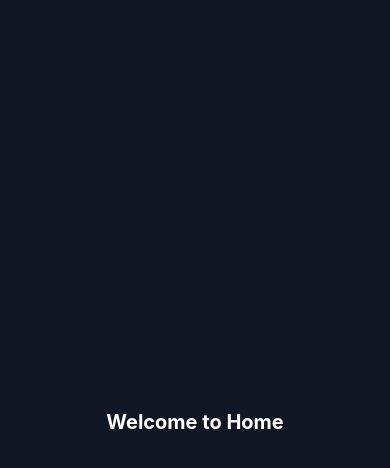
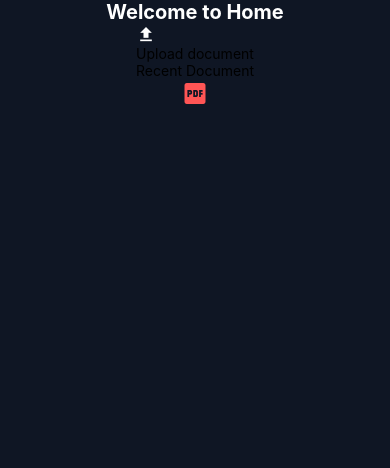
Before and after one commit to GabrielOFaria/MyLanguageApp, a React Native app: screen /Home in a window 390 px wide. Shown: the top 468 px of the page. Built offline with nearby package versions, Linux system fonts and the light colour scheme.

Commit message:
feat: add login screen with email and password validation and basic Home navigation

```diff
--- a/App.js
+++ b/App.js
@@ -1,5 +1,5 @@
 import React from "react";
-import { MainApp } from "./MainApp";
+import MainApp from "./MainApp";
 
 export default function App() {
   return <MainApp />;
--- a/MainApp.js
+++ b/MainApp.js
@@ -5,7 +5,7 @@ import HomeScreen from "./screens/HomeScreen";
 
 const Stack = createNativeStackNavigator();
 
-export function MainApp() {
+export default function MainApp() {
   return (
     <NavigationContainer>
       <Stack.Navigator screenOptions={{ headerShown: false }}>
--- a/package.json
+++ b/package.json
@@ -18,6 +18,9 @@
     "react-dom": "19.1.0",
     "react-native": "0.81.4",
     "react-native-animatable": "^1.4.0",
+    "react-native-gesture-handler": "^2.28.0",
+    "react-native-get-random-values": "^1.11.0",
+    "react-native-reanimated": "^4.1.2",
     "react-native-safe-area-context": "~5.6.0",
     "react-native-screens": "^4.16.0",
     "react-native-vector-icons": "^10.3.0",
--- a/screens/HomeScreen.js
+++ b/screens/HomeScreen.js
@@ -1,10 +1,29 @@
 import React from "react";
-import { View, Text, StyleSheet } from "react-native";
+import Icon from "react-native-vector-icons/MaterialCommunityIcons";
+import {
+  View,
+  Text,
+  StyleSheet,
+  TouchableOpacity,
+  ScrollView,
+} from "react-native";
 
 export default function HomeScreen() {
   return (
     <View style={styles.container}>
       <Text style={styles.text}>Welcome to Home</Text>
+      <TouchableOpacity style={styles.uploadButton}>
+        <Icon name="upload" size={20} color="#fff" style={{ marginRight: 8 }} />
+        <Text style={styles.uploadText}>Upload document</Text>
+      </TouchableOpacity>
+
+      <Text style={styles.sectionTitle}>Recent Document</Text>
+      <ScrollView style={styles.docList}>
+        <View style={styles.docItem}>
+          <Icon name="file-pdf-box" size={28} color="#ff5555" />
+          <View style={{ flex: 1, marginLeft: 10 }} />
+        </View>
+      </ScrollView>
     </View>
   );
 }
--- a/screens/LoginScreen.js
+++ b/screens/LoginScreen.js
@@ -1,5 +1,6 @@
 import React, { useState } from "react";
 import * as Animatable from "react-native-animatable";
+import { useNavigation } from "@react-navigation/native";
 import {
   useWindowDimensions,
   KeyboardAvoidingView,
@@ -16,11 +17,12 @@ import {
 import { SafeAreaView, SafeAreaProvider } from "react-native-safe-area-context";
 import Icon from "react-native-vector-icons/MaterialCommunityIcons";
 
-export default function App() {
+export default function LoginScreen() {
   const [email, setEmail] = useState("");
   const [password, setPassword] = useState("");
   const [passwordVisible, setPasswordVisible] = useState(false);
   const { width, height } = useWindowDimensions();
+  const navigation = useNavigation();
 
   // Responsive sizing
   const titleMarginBottom = Math.min(height * 0.05, 40);
@@ -46,8 +48,13 @@ export default function App() {
       alert("Please enter your password");
       return;
     }
-    alert("Login Successful");
-    // navigation.replace("Home"); // Make sure navigation is set up
+
+    if (email === "test.email@gmail.com" && password === "123456") {
+      alert("Login Successful");
+      navigation.replace("Home");
+    } else {
+      alert("Login Failed");
+    }
   };
 
   return (
```
Also changed, not shown: 1 other file (tests, documents, lock files or other folders).
